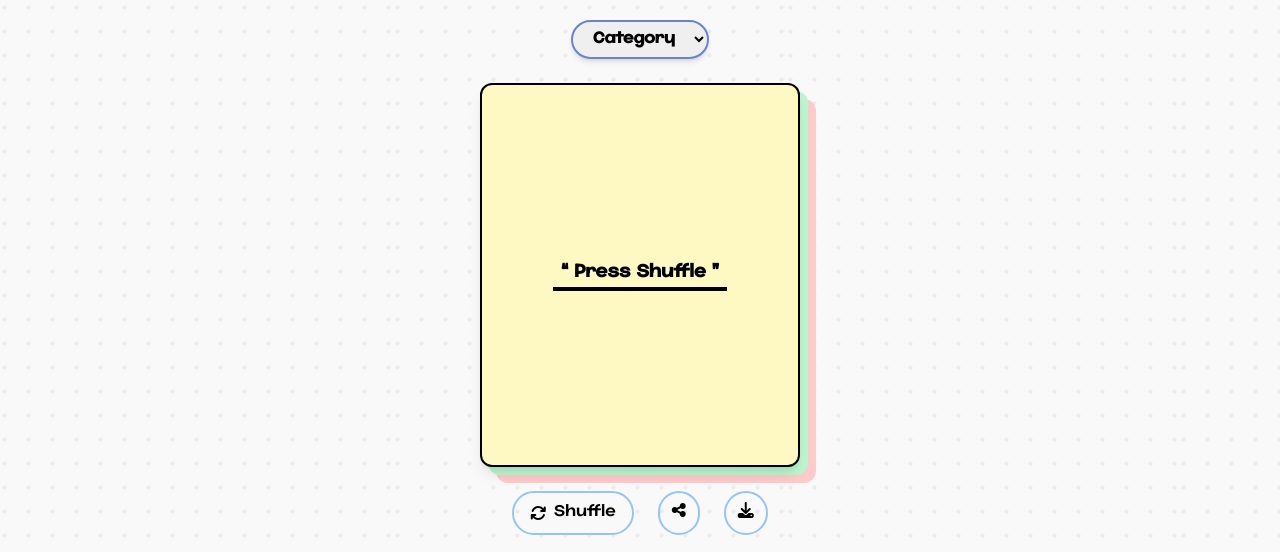
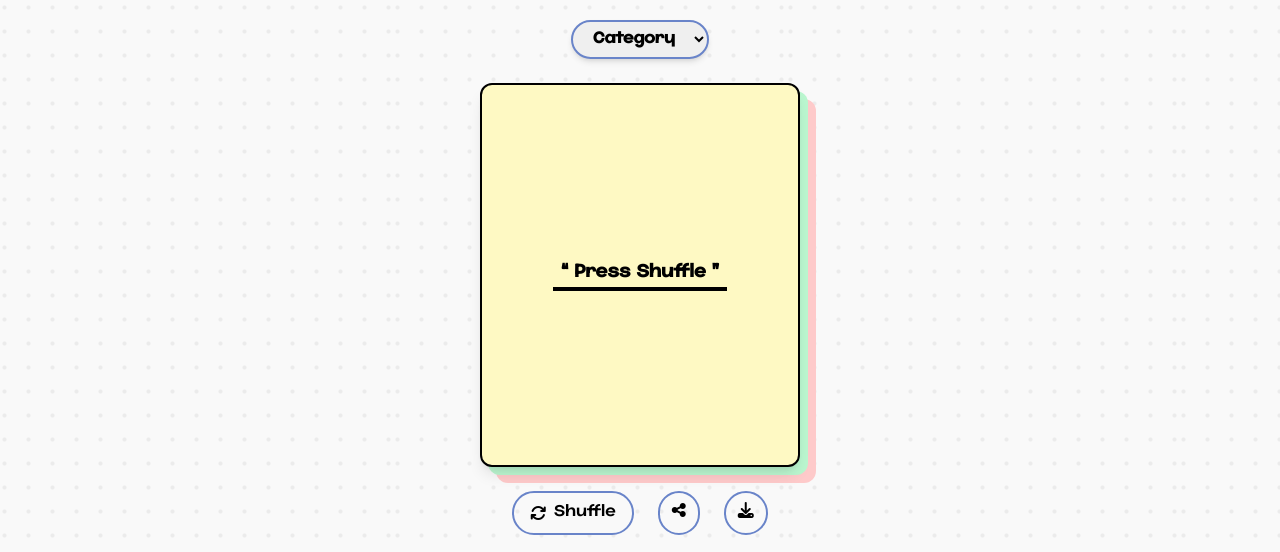
Before and after one commit to Veerawatt020253/ONEQuoteWonder, a plain HTML site: page index.html in a window 1280 px wide. Shown: the part 248-800 px from the top of the page. Drawn offline with nearby package versions, Linux system fonts and the light colour scheme; some packages are replaced by stand-ins of ours; a script that the page names is missing.

Commit message:
update border color

```diff
--- a/index.html
+++ b/index.html
@@ -71,21 +71,21 @@
           <div class="flex items-center justify-center gap-6 mt-[10%]">
             <button
               id="shuffleBtn"
-              class="flex items-center gap-2 px-4 py-2 rounded-full border-2 border-blue-300 hover:bg-blue-100 transition"
+              class="flex items-center gap-2 px-4 py-2 rounded-full border-2 border-[#6984C9] hover:bg-[#6984C9] transition"
             >
               <i class="fa-solid fa-arrows-rotate"></i> Shuffle
             </button>
 
             <button
               id="shareBtn"
-              class="p-3 rounded-full border-2 border-blue-300 hover:bg-blue-100 transition py-2"
+              class="p-3 rounded-full border-2 border-[#6984C9] hover:bg-[#6984C9] transition py-2"
             >
               <i class="fa-solid fa-share-nodes"></i>
             </button>
 
             <button
               id="downloadBtn"
-              class="p-3 rounded-full border-2 border-blue-300 hover:bg-blue-100 transition py-2"
+              class="p-3 rounded-full border-2 border-[#6984C9] hover:bg-[#6984C9] transition py-2"
             >
               <i class="fa-solid fa-download"></i>
             </button>
```
